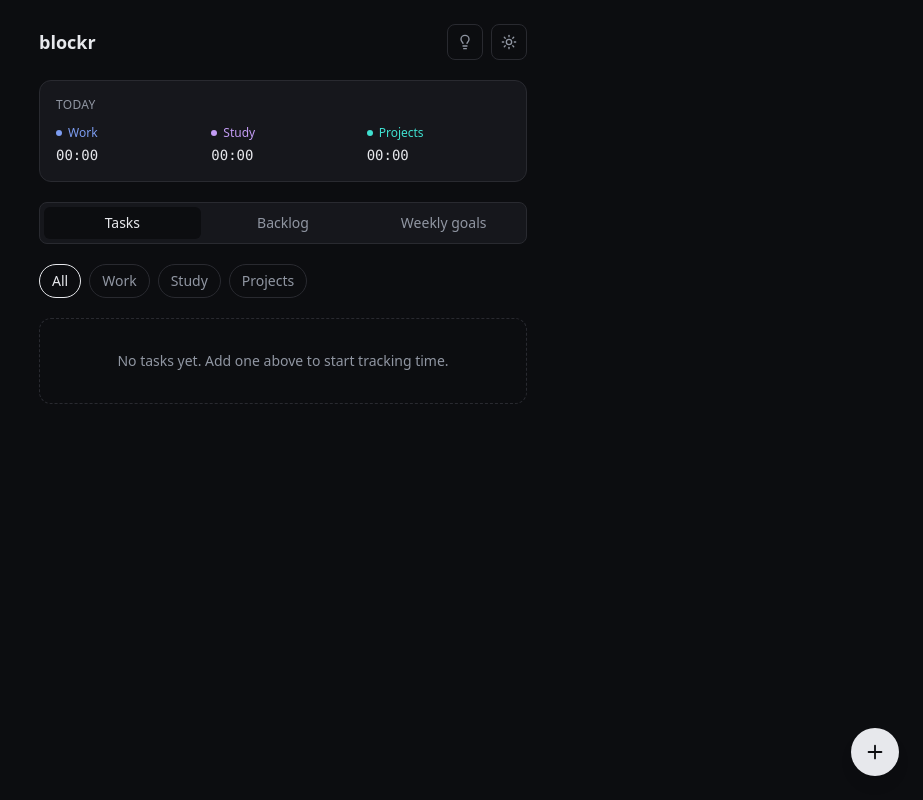
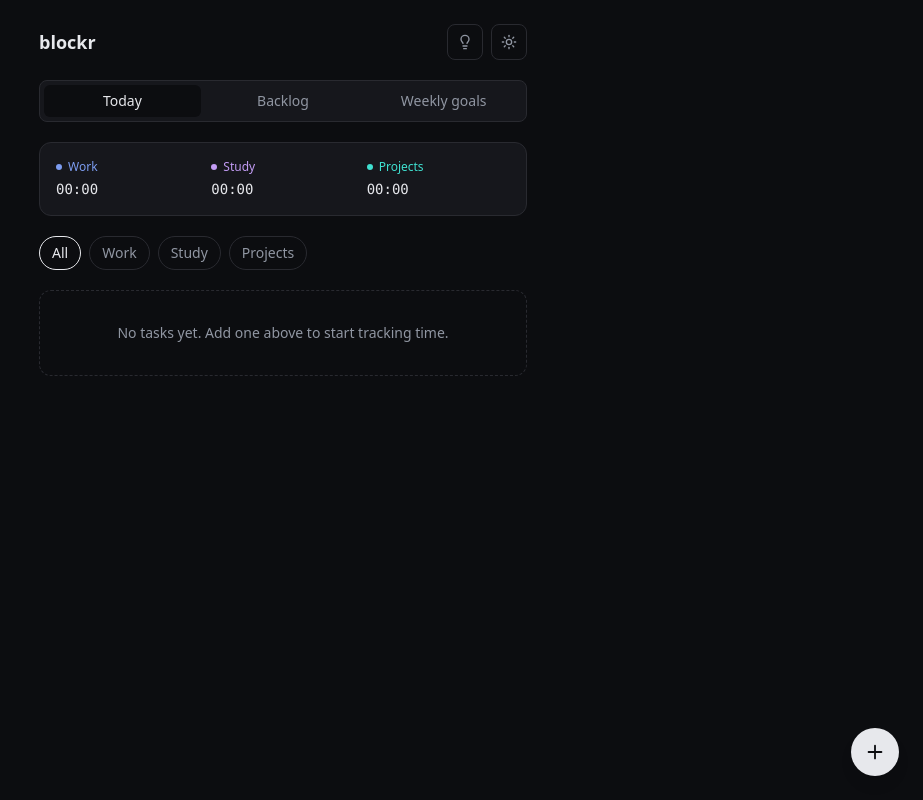
Before and after one commit to Eavilesz/blockr, a React (Vite) app: page / in a window 1280 px wide. Shown: the whole page, without its empty margins (357-1280 px from the left). Built offline with nearby package versions, Linux system fonts and the light colour scheme.

Commit message:
Made the Tasks tab to be Today instead

```diff
--- a/src/App.tsx
+++ b/src/App.tsx
@@ -83,12 +83,11 @@ function App() {
         </div>
       </header>
 
-      <TodaySummary state={state} now={now} />
-
       <Tabs value={tab} onChange={setTab} />
 
       {tab === 'tasks' && (
         <>
+          <TodaySummary state={state} now={now} />
           <CategoryFilter value={filter} onChange={setFilter} />
           <TaskList
             tasks={state.tasks}
--- a/src/components/Tabs.tsx
+++ b/src/components/Tabs.tsx
@@ -2,7 +2,7 @@ export type TabValue = 'tasks' | 'backlog' | 'goals'
 
 export function Tabs({ value, onChange }: { value: TabValue; onChange: (v: TabValue) => void }) {
   const tabs: { value: TabValue; label: string }[] = [
-    { value: 'tasks', label: 'Tasks' },
+    { value: 'tasks', label: 'Today' },
     { value: 'backlog', label: 'Backlog' },
     { value: 'goals', label: 'Weekly goals' },
   ]
--- a/src/components/TodaySummary.tsx
+++ b/src/components/TodaySummary.tsx
@@ -1,26 +1,37 @@
-import type { BlockrState } from '../types'
-import { CATEGORIES, CATEGORY_LABELS } from '../types'
-import { todayTotals } from '../lib/derive'
-import { formatStopwatch } from '../lib/time'
-import { categoryStyles } from '../lib/categoryStyles'
+import type { BlockrState } from "../types";
+import { CATEGORIES, CATEGORY_LABELS } from "../types";
+import { todayTotals } from "../lib/derive";
+import { formatStopwatch } from "../lib/time";
+import { categoryStyles } from "../lib/categoryStyles";
 
-export function TodaySummary({ state, now }: { state: BlockrState; now: number }) {
-  const totals = todayTotals(state, now)
+export function TodaySummary({
+  state,
+  now,
+}: {
+  state: BlockrState;
+  now: number;
+}) {
+  const totals = todayTotals(state, now);
 
   return (
     <div className="rounded-xl border border-border bg-surface p-4">
-      <p className="mb-3 text-xs font-medium uppercase tracking-wide text-text-muted">Today</p>
       <div className="grid grid-cols-3 gap-3">
         {CATEGORIES.map((c) => (
           <div key={c} className="flex flex-col gap-1">
-            <span className={`flex items-center gap-1.5 text-xs ${categoryStyles[c].text}`}>
-              <span className={`h-1.5 w-1.5 rounded-full ${categoryStyles[c].dot}`} />
+            <span
+              className={`flex items-center gap-1.5 text-xs ${categoryStyles[c].text}`}
+            >
+              <span
+                className={`h-1.5 w-1.5 rounded-full ${categoryStyles[c].dot}`}
+              />
               {CATEGORY_LABELS[c]}
             </span>
-            <span className="font-mono text-sm text-text">{formatStopwatch(totals[c])}</span>
+            <span className="font-mono text-sm text-text">
+              {formatStopwatch(totals[c])}
+            </span>
           </div>
         ))}
       </div>
     </div>
-  )
+  );
 }
```
